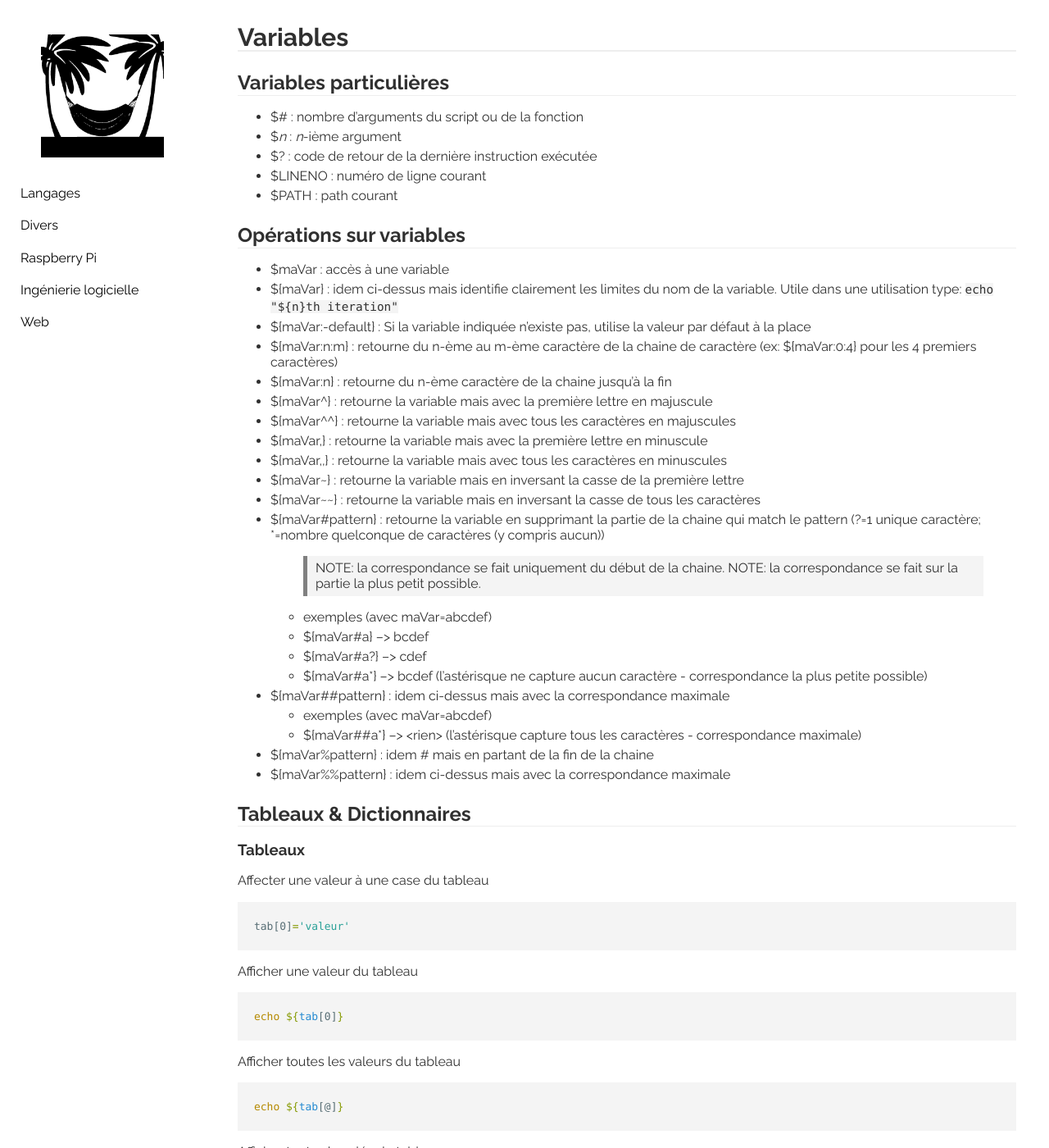
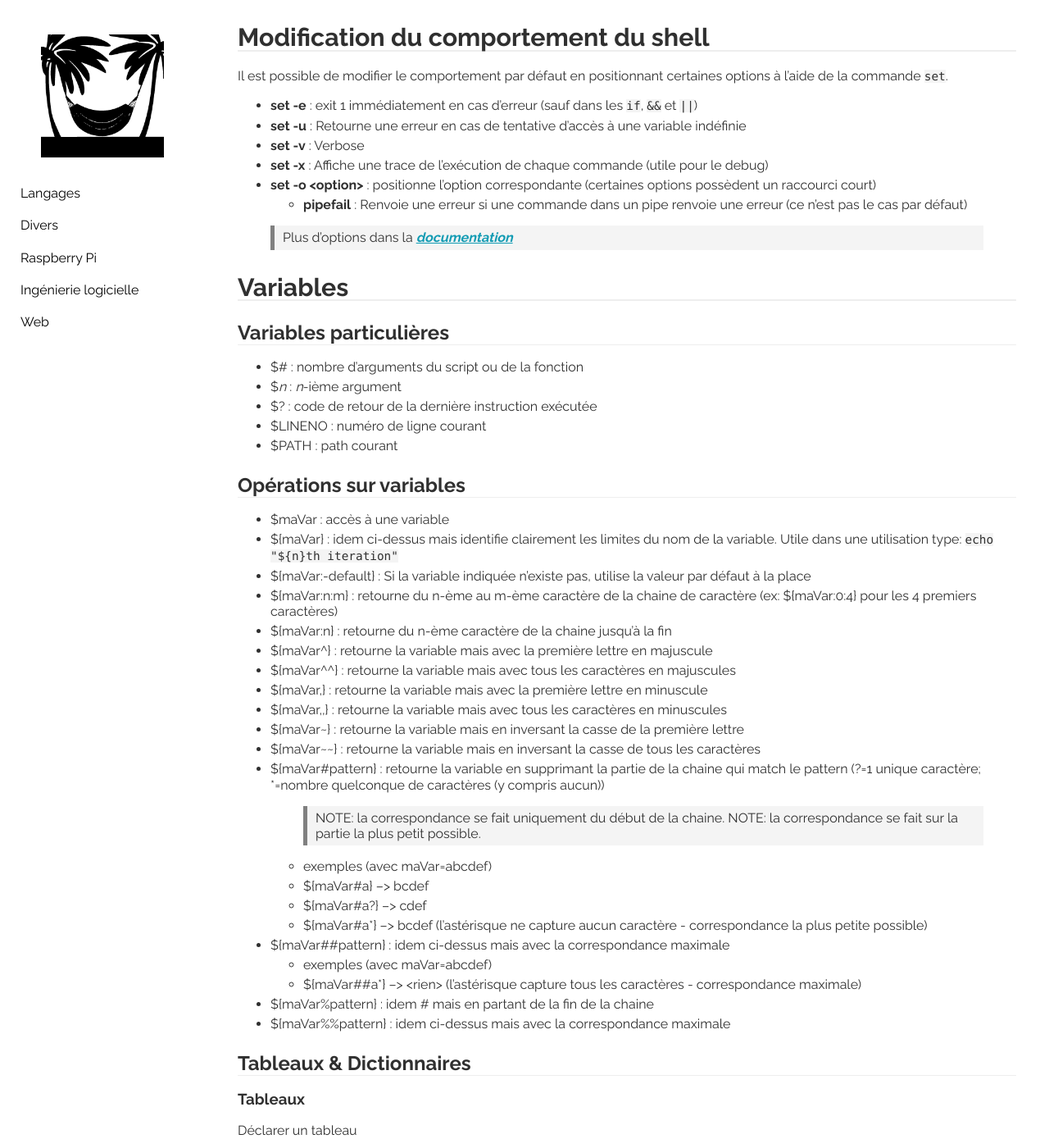
Before and after one commit to behej/lazyjekyll, a Jekyll site: the page built from _sweng/bash.md, in a window 1280 px wide and 1400 px high. Shown: the whole window at 82% size. Built offline with Jekyll 4.4.1, drawn with Linux system fonts in a browser that asks for light colours; some of the changed text lies outside the part shown.

Commit message:
[bash] Add set command

````diff
--- a/_sweng/bash.md
+++ b/_sweng/bash.md
@@ -3,6 +3,17 @@ title: Bash
 layout: default
 icon: bash.png
 ---
+# Modification du comportement du shell
+Il est possible de modifier le comportement par défaut en positionnant certaines options à l'aide de la commande `set`.
+* **set -e** : exit 1 immédiatement en cas d'erreur (sauf dans les `if`, `&&` et `||`)
+* **set -u** : Retourne une erreur en cas de tentative d'accès à une variable indéfinie
+* **set -v** : Verbose
+* **set -x** : Affiche une trace de l'exécution de chaque commande (utile pour le debug)
+* **set -o \<option\>** : positionne l'option correspondante (certaines options possèdent un raccourci court)
+  * **pipefail** : Renvoie une erreur si une commande dans un pipe renvoie une erreur (ce n'est pas le cas par défaut)
+
+> Plus d'options dans la [documentation](https://www.gnu.org/software/bash/manual/html_node/The-Set-Builtin.html)
+
 # Variables
 ## Variables particulières
 * $# : nombre d'arguments du script ou de la fonction
@@ -38,6 +49,10 @@ icon: bash.png
 
 ## Tableaux & Dictionnaires
 ### Tableaux
+Déclarer un tableau
+```sh
+myList=(item1 item2 item3)
+```
 Affecter une valeur à une case du tableau
 ```sh
 tab[0]='valeur'
````
